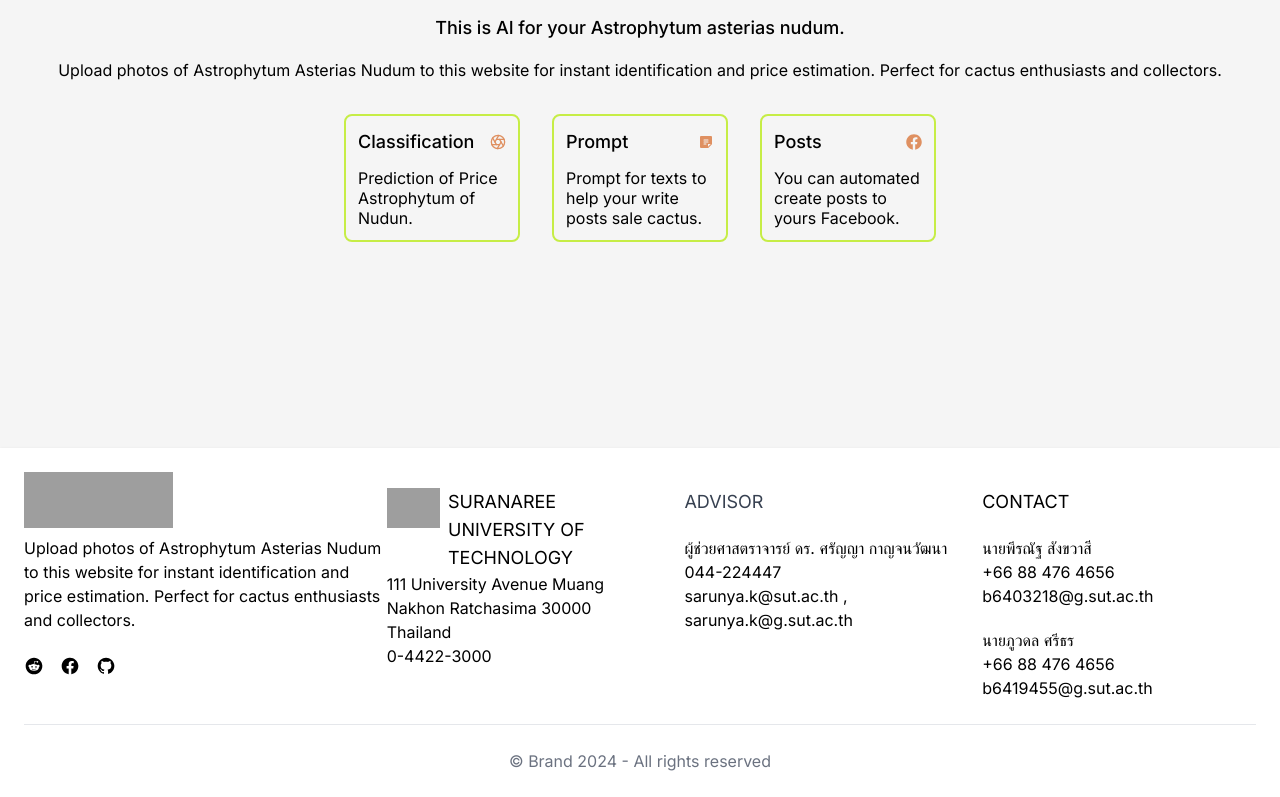
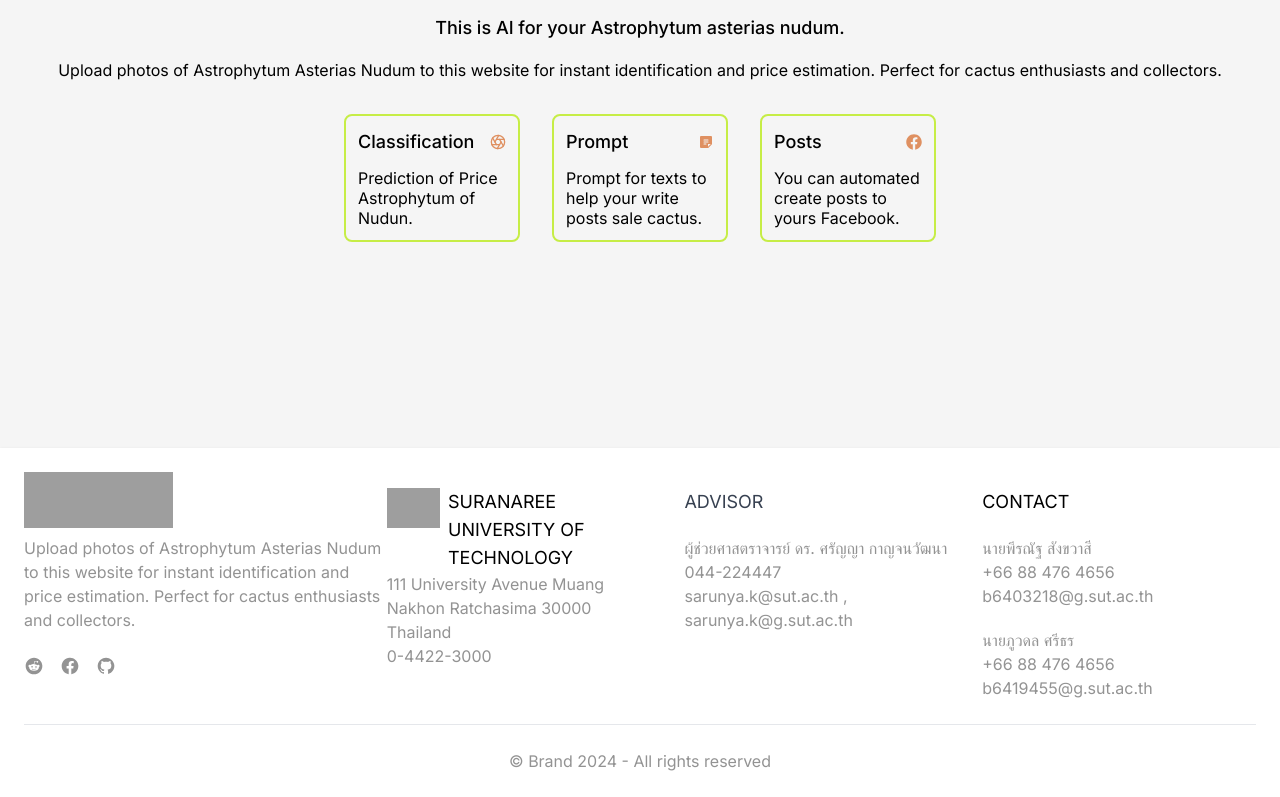
Before and after one commit to BHU23/price_of_astrophytum, a Next.js app: page / in a window 1280 px wide. Shown: the part 352-1149 px from the top of the page. Built offline with nearby package versions, Linux system fonts and the light colour scheme; grey boxes are pictures that could not be loaded.

Commit message:
update color footer

```diff
--- a/src/components/footer.tsx
+++ b/src/components/footer.tsx
@@ -27,11 +27,11 @@ export default function Footer() {
                                     </a>
                                 </div>
 
-                                <p className="max-w-base mt-2 text-cta-text">Upload photos of Astrophytum Asterias Nudum to this website for instant identification and price estimation. Perfect for cactus enthusiasts and collectors.</p>
+                                <p className="max-w-base mt-2 text-cta-gray">Upload photos of Astrophytum Asterias Nudum to this website for instant identification and price estimation. Perfect for cactus enthusiasts and collectors.</p>
 
                                 <div className="flex mt-6 -mx-2">
                                     <a href="#"
-                                        className="mx-2 text-cta-text transition-colors duration-300  hover:text-blue-500 dark:hover:text-blue-400"
+                                        className="mx-2 text-cta-gray transition-colors duration-300  hover:text-blue-500 dark:hover:text-blue-400"
                                         aria-label="Reddit">
                                         <svg className="w-5 h-5 fill-current" viewBox="0 0 24 24" fill="none" xmlns="http://www.w3.org/2000/svg">
                                             <path
@@ -41,7 +41,7 @@ export default function Footer() {
                                     </a>
 
                                     <a href="https://www.facebook.com/gdramixcactus"
-                                        className="mx-2 text-cta-text transition-colors duration-300  hover:text-blue-500 dark:hover:text-blue-400"
+                                        className="mx-2 text-cta-gray transition-colors duration-300  hover:text-blue-500 dark:hover:text-blue-400"
                                         aria-label="Facebook">
                                         <svg className="w-5 h-5 fill-current" viewBox="0 0 24 24" fill="none" xmlns="http://www.w3.org/2000/svg">
                                             <path
@@ -51,7 +51,7 @@ export default function Footer() {
                                     </a>
 
                                     <a href="https://github.com/BHU23/price_of_astrophytum"
-                                        className="mx-2 ttext-cta-text transition-colors duration-300  hover:text-blue-500 dark:hover:text-blue-400"
+                                        className="mx-2 text-cta-gray transition-colors duration-300  hover:text-blue-500 dark:hover:text-blue-400"
                                         aria-label="Github">
                                         <svg className="w-5 h-5 fill-current" viewBox="0 0 24 24" fill="none" xmlns="http://www.w3.org/2000/svg">
                                             <path
@@ -72,17 +72,17 @@ export default function Footer() {
                                         SURANAREE UNIVERSITY OF TECHNOLOGY
                                     </div>
 
-                                    <div className="block text-base text-cta-text ">111 University Avenue Muang</div>
-                                    <div className="block  text-base text-cta-text ">Nakhon Ratchasima 30000 Thailand</div>
-                                    <div className="block  text-base text-cta-text ">0-4422-3000</div>
+                                    <div className="block text-base text-cta-gray ">111 University Avenue Muang</div>
+                                    <div className="block  text-base text-cta-gray ">Nakhon Ratchasima 30000 Thailand</div>
+                                    <div className="block  text-base text-cta-gray ">0-4422-3000</div>
                                 </div>
 
                                 <div className="mr-2">
                                     <h3 className="text-gray-700 uppercase dark:text-white mb-5 text-lg">Advisor</h3>
-                                    <div className="block text-base text-cta-text">ผู้ช่วยศาสตราจารย์ ดร. ศรัญญา
+                                    <div className="block text-base text-cta-gray">ผู้ช่วยศาสตราจารย์ ดร. ศรัญญา
                                         กาญจนวัฒนา</div>
-                                    <div className="block  text-base text-cta-text ">044-224447</div>
-                                    <div className="block  text-base text-cta-text "> sarunya.k@sut.ac.th , sarunya.k@g.sut.ac.th</div>
+                                    <div className="block  text-base text-cta-gray ">044-224447</div>
+                                    <div className="block  text-base text-cta-gray "> sarunya.k@sut.ac.th , sarunya.k@g.sut.ac.th</div>
                                 </div>
 
 
@@ -91,14 +91,14 @@ export default function Footer() {
                                     <div className="grid grid-cols-1 gap-5 sm:grid-cols-1 md:grid-cols-1">
 
                                         <div className="flex flex-col">
-                                            <div className="block text-base text-cta-text">นายพีรณัฐ สังขวาสี</div>
-                                            <span className="block text-base text-cta-text hover:underline">+66 88 476 4656</span>
-                                            <span className=" text-base text-cta-text hover:underline">b6403218@g.sut.ac.th</span>
+                                            <div className="block text-base text-cta-gray">นายพีรณัฐ สังขวาสี</div>
+                                            <span className="block text-base text-cta-gray hover:underline">+66 88 476 4656</span>
+                                            <span className=" text-base text-cta-gray hover:underline">b6403218@g.sut.ac.th</span>
                                         </div>
                                         <div>
-                                            <div className="block text-base text-cta-text">นายภูวดล ศรีธร</div>
-                                            <span className="block  text-base text-cta-text hover:underline">+66 88 476 4656</span>
-                                            <span className="block text-base text-cta-text hover:underline">b6419455@g.sut.ac.th</span>
+                                            <div className="block text-base text-cta-gray">นายภูวดล ศรีธร</div>
+                                            <span className="block  text-base text-cta-gray hover:underline">+66 88 476 4656</span>
+                                            <span className="block text-base text-cta-gray hover:underline">b6419455@g.sut.ac.th</span>
                                         </div>
                                     </div>
 
@@ -110,7 +110,7 @@ export default function Footer() {
                     <hr className="h-px my-6 bg-gray-200 border-none dark:bg-gray-700" />
 
                     <div>
-                        <p className="text-center text-gray-500 dark:text-gray-400">© Brand 2024 - All rights reserved</p>
+                        <p className="text-center text-cta-gray">© Brand 2024 - All rights reserved</p>
                     </div>
                 </div>
             </footer>
```
